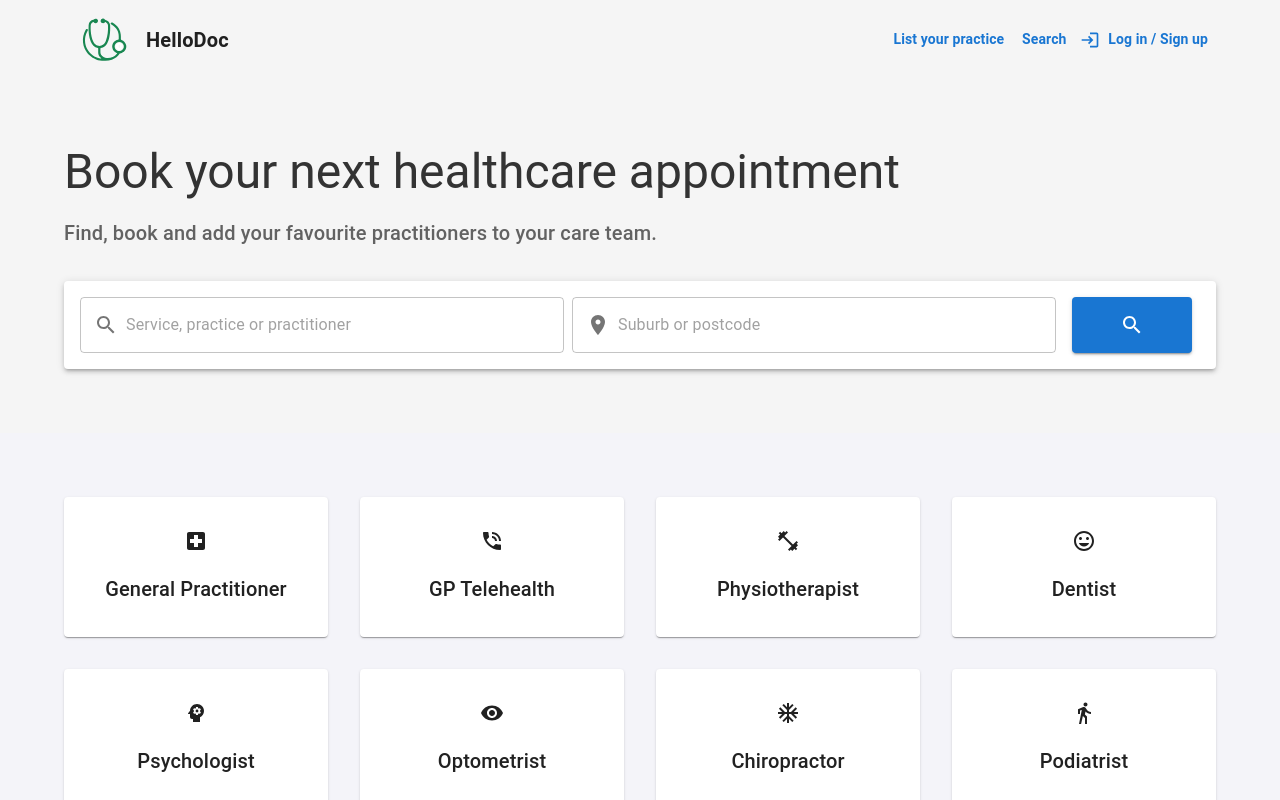
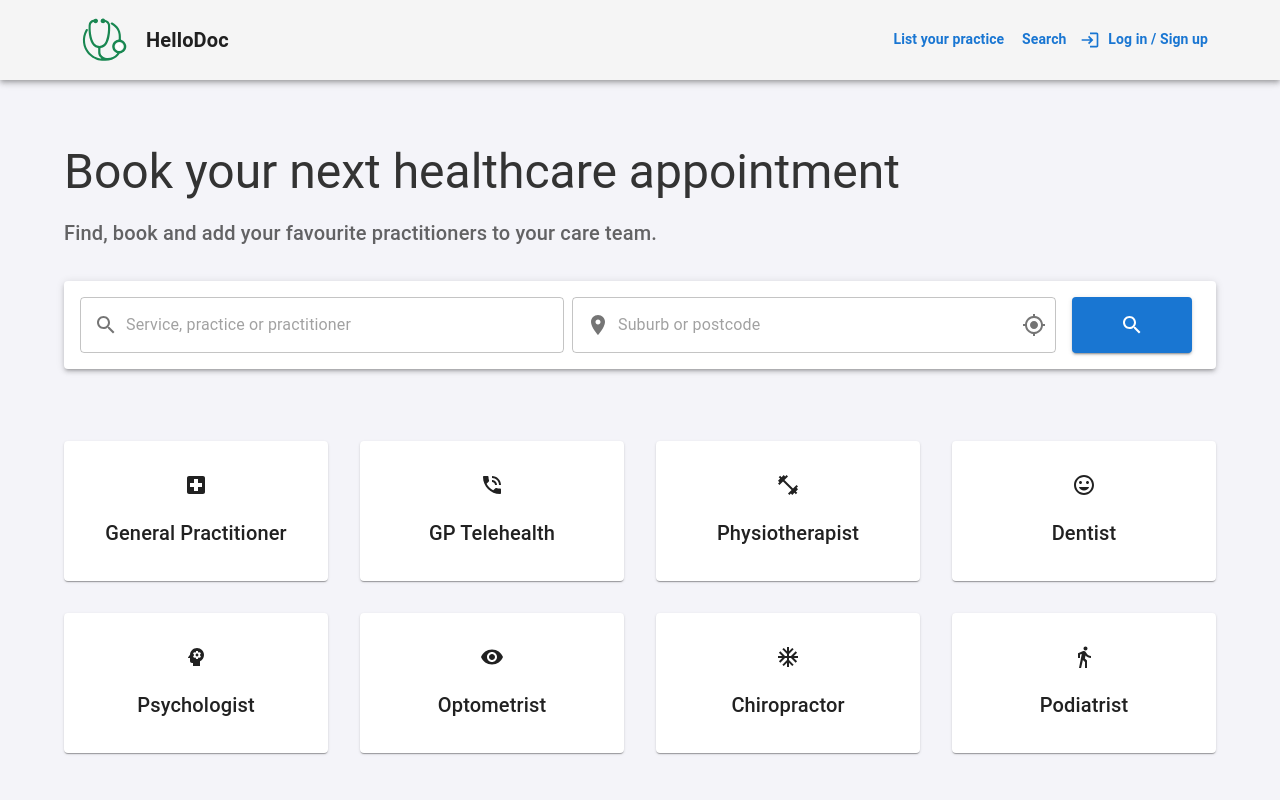
Before and after one commit to GittRabin/gp-booking, a Next.js app: page / in a window 1280 px wide. Shown: the top 800 px of the page. Built offline with nearby package versions, Linux system fonts and the light colour scheme.

Commit message:
Build the landing page

```diff
--- a/components/Features.tsx
+++ b/components/Features.tsx
@@ -24,7 +24,7 @@ const features = [
 
 const Features = () => {
   return (
-    <Container maxWidth='lg' sx={{ py: 8 }}>
+    <Container maxWidth='lg' sx={{ py: 1, marginBottom: 8 }}>
       <Grid container spacing={4}>
         {features.map((feature) => (
           <Grid item xs={12} sm={6} md={3} key={feature.title}>
--- a/components/Footer.tsx
+++ b/components/Footer.tsx
@@ -5,7 +5,7 @@ import { Box, Container, Grid, Link, Typography } from '@mui/material';
 
 const Footer = () => {
   return (
-    <Box sx={{ bgcolor: 'background.paper', py: 6 }}>
+    <Box sx={{ bgcolor: 'background.paper', py: 8 }}>
       <Container maxWidth='lg'>
         <Grid container spacing={4} justifyContent='space-between'>
           <Grid item xs={12} sm={4} md={3}>
--- a/components/Hero.tsx
+++ b/components/Hero.tsx
@@ -1,23 +1,192 @@
+// 'use client';
+
+// import React, { useState } from 'react';
+// import {
+//   Box,
+//   Typography,
+//   Container,
+//   Grid,
+//   TextField,
+//   Button,
+//   Paper,
+//   Hidden,
+//   InputAdornment,
+//   IconButton,
+// } from '@mui/material';
+// import SearchIcon from '@mui/icons-material/Search';
+// import MyLocationIcon from '@mui/icons-material/MyLocation';
+
+// const Hero = () => {
+//   const [location, setLocation] = useState('');
+
+//   const handleLocationSearch = () => {
+//     if (navigator.geolocation) {
+//       navigator.geolocation.getCurrentPosition(
+//         (position) => {
+//           const { latitude, longitude } = position.coords;
+//           // Assuming you have a function to fetch locations
+//           fetchNearbyPractices(latitude, longitude);
+//         },
+//         (error) => {
+//           console.error('Error obtaining location', error);
+//         }
+//       );
+//     } else {
+//       console.error('Geolocation is not supported by this browser.');
+//     }
+//   };
+
+//   const fetchNearbyPractices = (lat, lon) => {
+//     // Placeholder for fetching logic
+//     console.log('Fetching practices near', lat, lon);
+//     // Update the location state or make an API call to get the nearby locations
+//     setLocation(`Lat: ${lat}, Lon: ${lon}`);
+//   };
+
+//   return (
+//     <Box sx={{ py: 8 }}>
+//       <Container maxWidth='lg'>
+//         <Typography
+//           variant='h3'
+//           component='h1'
+//           gutterBottom
+//           textAlign={{ xs: 'center', md: 'left' }}
+//         >
+//           Book your next healthcare appointment
+//         </Typography>
+//         <Typography
+//           variant='h6'
+//           color='textSecondary'
+//           paragraph
+//           textAlign={{ xs: 'center', md: 'left' }}
+//         >
+//           Find, book and add your favourite practitioners to your care team.
+//         </Typography>
+//         <Paper
+//           elevation={3}
+//           sx={{
+//             display: 'flex',
+//             flexDirection: { xs: 'column', md: 'row' },
+//             alignItems: 'center',
+//             padding: 2,
+//             gap: 1,
+//             mt: 4,
+//           }}
+//         >
+//           <TextField
+//             fullWidth
+//             placeholder='Service, practice or practitioner'
+//             variant='outlined'
+//             InputProps={{
+//               startAdornment: (
+//                 <InputAdornment position='start'>
+//                   <SearchIcon />
+//                 </InputAdornment>
+//               ),
+//             }}
+//           />
+//           <TextField
+//             fullWidth
+//             placeholder='Suburb or postcode'
+//             value={location}
+//             variant='outlined'
+//             InputProps={{
+//               startAdornment: (
+//                 <InputAdornment position='start'>
+//                   <IconButton onClick={handleLocationSearch}>
+//                     <MyLocationIcon />
+//                   </IconButton>
+//                 </InputAdornment>
+//               ),
+//             }}
+//           />
+//           <Hidden mdUp>
+//             <Button variant='contained' color='primary' sx={{ width: '100%' }}>
+//               Search
+//             </Button>
+//           </Hidden>
+//           <Hidden mdDown>
+//             <Button
+//               variant='contained'
+//               color='primary'
+//               sx={{
+//                 minWidth: 120, // Ensuring the width aligns with other input fields
+//                 height: 56, // Match the height of the TextFields
+//                 borderRadius: '4px', // Match the border radius of the TextFields
+//                 margin: '0 8px', // Consistent spacing
+//               }}
+//             >
+//               <SearchIcon />
+//             </Button>
+//           </Hidden>
+//         </Paper>
+//       </Container>
+//     </Box>
+//   );
+// };
+
+// export default Hero;
+
 'use client';
 
-import React from 'react';
+import React, { useState } from 'react';
 import {
   Box,
   Typography,
   Container,
-  Grid,
+  Paper,
   TextField,
   Button,
-  Paper,
-  Hidden,
   InputAdornment,
+  IconButton,
 } from '@mui/material';
 import SearchIcon from '@mui/icons-material/Search';
-import { LocationOn } from '@mui/icons-material';
+import LocationOnIcon from '@mui/icons-material/LocationOn';
+import MyLocationIcon from '@mui/icons-material/MyLocation';
 
 const Hero = () => {
+  const [input, setInput] = useState('');
+
+  const handleInputChange = (event) => {
+    setInput(event.target.value);
+  };
+
+  const handleSearch = () => {
+    if (input) {
+      searchByPostcode(input);
+    } else {
+      console.error('Input is empty');
+    }
+  };
+
+  const handleLocationSearch = () => {
+    if (navigator.geolocation) {
+      navigator.geolocation.getCurrentPosition(
+        (position) => {
+          const { latitude, longitude } = position.coords;
+          searchByCoordinates(latitude, longitude);
+        },
+        (error) => {
+          console.error('Error obtaining location', error);
+        }
+      );
+    } else {
+      console.error('Geolocation is not supported by this browser.');
+    }
+  };
+
+  const searchByPostcode = (postcode) => {
+    console.log('Searching for postcode:', postcode);
+    // Placeholder for API call by postcode
+  };
+
+  const searchByCoordinates = (lat, lon) => {
+    console.log('Fetching practices near', lat, lon);
+    // Placeholder for API call by geographic coordinates
+  };
+
   return (
-    <Box sx={{ backgroundColor: '#f5f5f5', py: 8 }}>
+    <Box sx={{ py: 8 }}>
       <Container maxWidth='lg'>
         <Typography
           variant='h3'
@@ -44,7 +213,6 @@ const Hero = () => {
             padding: 2,
             gap: 1,
             mt: 4,
-            // backgroundColor: '#e1e2e6',
           }}
         >
           <TextField
@@ -62,30 +230,28 @@ const Hero = () => {
           <TextField
             fullWidth
             placeholder='Suburb or postcode'
+            value={input}
+            onChange={handleInputChange}
             variant='outlined'
             InputProps={{
               startAdornment: (
                 <InputAdornment position='start'>
-                  <LocationOn />
+                  <LocationOnIcon />
+                </InputAdornment>
+              ),
+              endAdornment: (
+                <InputAdornment position='end'>
+                  <IconButton onClick={handleLocationSearch} edge='end'>
+                    <MyLocationIcon />
+                  </IconButton>
                 </InputAdornment>
               ),
             }}
           />
-          <Hidden mdUp>
           <Button
             variant='contained'
             color='primary'
-              sx={{
-                width: '100%',
-              }}
-            >
-              Search
-            </Button>
-          </Hidden>
-          <Hidden mdDown>
-            <Button
-              variant='contained'
-              color='primary'
+            onClick={handleSearch}
             sx={{
               minWidth: 120, // Ensuring the width aligns with other input fields
               height: 56, // Match the height of the TextFields
@@ -95,7 +261,6 @@ const Hero = () => {
           >
             <SearchIcon />
           </Button>
-          </Hidden>
         </Paper>
       </Container>
     </Box>
```
Lines whose indentation alone changed are shown as unchanged.
